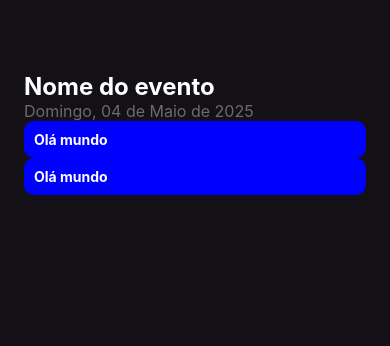
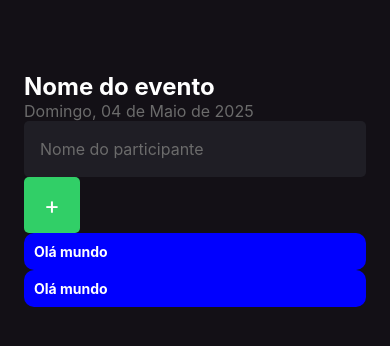
Before and after one commit to breno-facanha/project-react-native-imhere, a React Native app: screen / in a window 390 px wide. Shown: the top 346 px of the page. Built offline with nearby package versions, Linux system fonts and the light colour scheme.

Commit message:
criando o input e botão de adicionar

```diff
--- a/src/screens/Home/index.tsx
+++ b/src/screens/Home/index.tsx
@@ -1,9 +1,14 @@
 import { StatusBar } from 'expo-status-bar';
-import { StyleSheet, Text, View, TouchableOpacity  } from 'react-native';
+import { StyleSheet, Text, View, TouchableOpacity, TextInput  } from 'react-native';
 import { Fragment } from 'react'
 import { styles } from './style';
 
 export default function Home() {
+
+    function handeParticipantAdd(){
+        console.log('vc clicou no botão de adicionar')
+    }
+
   return (
     <View style={styles.container}>
       <Text style={styles.eventname}>
@@ -12,6 +17,19 @@ export default function Home() {
       <Text style={styles.eventDate}>
         Domingo, 04 de Maio de 2025
       </Text>
+
+      <TextInput
+        style={styles.input}
+        placeholder='Nome do participante'
+        placeholderTextColor="#6B6B6B"
+        keyboardType='numeric'
+      />
+
+      <TouchableOpacity style={styles.button} onPress={handeParticipantAdd}>
+        <Text style={styles.buttonText}>
+            +
+        </Text>
+      </TouchableOpacity>
 
       <TouchableOpacity style={styles.botao}>
         <Text style={styles.textBotao}>Olá mundo</Text>
--- a/src/screens/Home/style.ts
+++ b/src/screens/Home/style.ts
@@ -16,6 +16,14 @@ export const styles = StyleSheet.create({
     color: '#6B6B6B',
     fontSize: 16
   },
+  input:{
+    height: 56,
+    borderRadius: 5,
+    backgroundColor: '#1F1E25',
+    color: '#FFF',
+    padding: 16,
+    fontSize: 16,
+  },
   botao: {
     backgroundColor: 'blue',
     padding: 10,
@@ -24,5 +32,17 @@ export const styles = StyleSheet.create({
   textBotao:{
     color: 'white',
     fontWeight: 'bold'
+  },
+  buttonText:{
+    color: 'white',
+    fontSize: 24,
+  },
+  button:{
+    width: 56,
+    height: 56,
+    borderRadius: 5,
+    backgroundColor: '#31CF67',
+    alignItems: 'center',
+    justifyContent: 'center'
   }
 });
```
